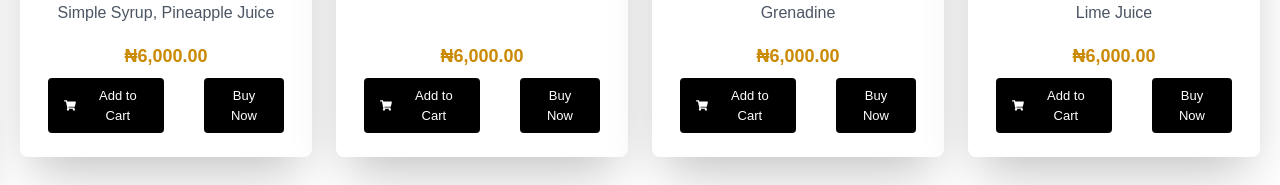
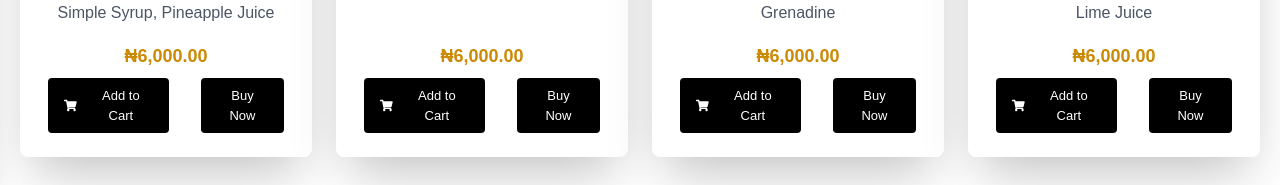
Before and after one commit to angoloisaac83/foodSite, a React (Vite) app: page /category in a window 1280 px wide. Shown: the part 615-800 px from the top of the page. Built offline with nearby package versions, Linux system fonts and the light colour scheme; a small style sheet from the web is missing; a web font is replaced by a local one.

Commit message:
Update category.jsx

```diff
--- a/src/components/category.jsx
+++ b/src/components/category.jsx
@@ -49,7 +49,7 @@ const App = () => {
               <b>Ingredients:</b> {item.ingredients}
             </p>
             <p className="text-lg font-bold text-yellow-600">₦{item.price}</p>
-            <div className="flex w-full h-fit px-3 py-2 justify-between gap-10 mobile:justify-center mobile:gap-8 items-center">
+            <div className="flex w-full h-fit px-3 py-2 justify-between gap-8 mobile:justify-center mobile:gap-8 items-center">
               <button
                 onClick={() => handleAddToCart(item)}
                 className="bg-black flex items-center text-[13px] justify-center gap-2 text-white px-4 py-2 rounded hover:text-yellow-600 transition-colors"
```
